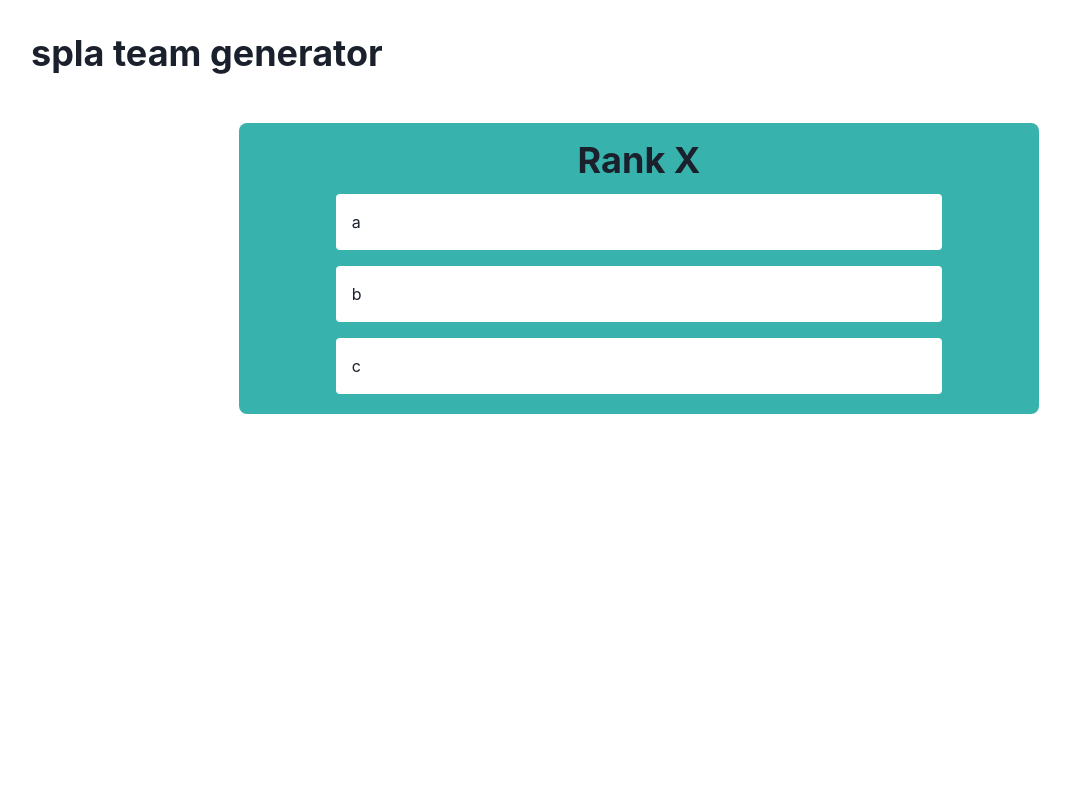
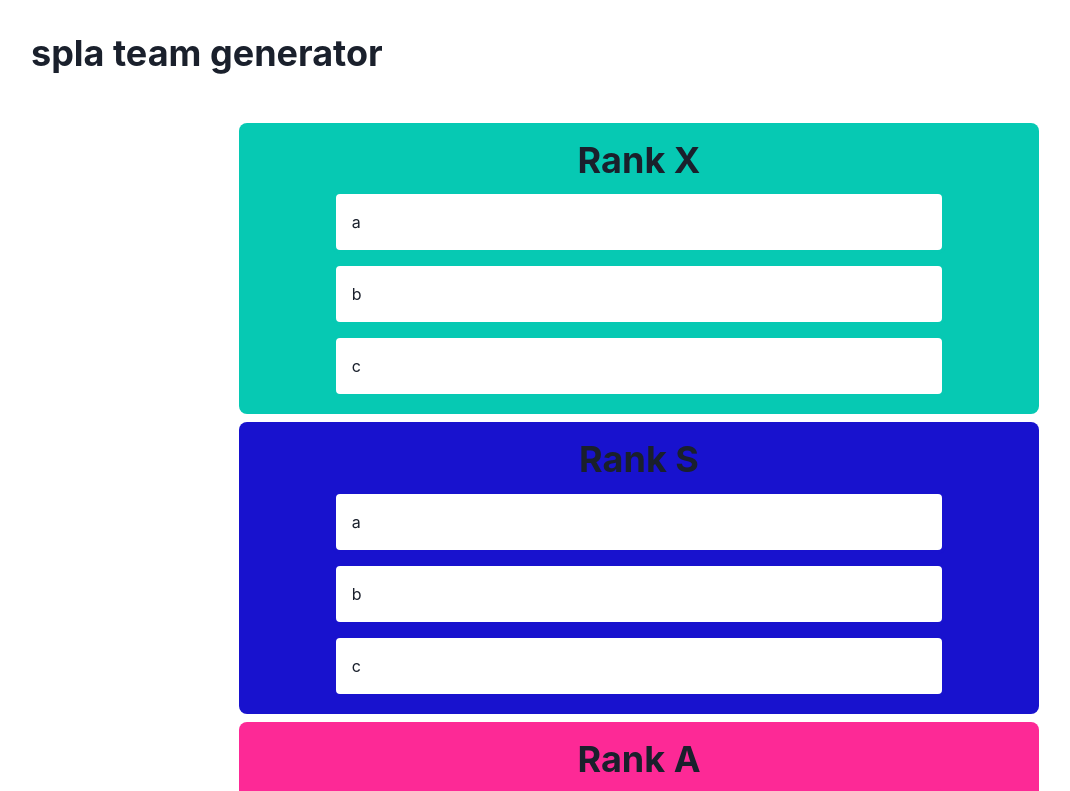
Before and after one commit to nanahiryu/spla3_team_generator, a Next.js app: page / in a window 1280 px wide. Shown: the top 791 px of the page, without its empty margins (1-1071 px from the left). Built offline with nearby package versions, Linux system fonts and the light colour scheme.

Commit message:
コンポーネントに分割

```diff
--- /dev/null
+++ b/components/organisms/RankCard.tsx
@@ -0,0 +1,39 @@
+import { Box, Flex, Heading, Text } from "@chakra-ui/react";
+import React, { useState } from "react";
+
+type RankCardProps = {
+  rank: string;
+  rankColor: string;
+};
+
+export const RankCard = ({ rank, rankColor }: RankCardProps) => {
+  const [userList, setUserList] = useState<Array<string>>(["a", "b", "c"]);
+  return (
+    <Flex
+      alignItems="center"
+      flexDirection="column"
+      w="80%"
+      maxW="800px"
+      gap="2"
+      py="4"
+      px="4"
+      bg={rankColor}
+      borderRadius="lg"
+    >
+      <Heading>Rank {rank}</Heading>
+      {userList.map((user) => (
+        <Box
+          key={user}
+          bg="white"
+          w="80%"
+          p="4"
+          border="4px"
+          borderColor={rankColor}
+          borderRadius="lg"
+        >
+          <Text>{user}</Text>
+        </Box>
+      ))}
+    </Flex>
+  );
+};
--- a/pages/index.tsx
+++ b/pages/index.tsx
@@ -1,9 +1,16 @@
 import { Box, Button, Flex, Heading, Text } from "@chakra-ui/react";
 import { useState } from "react";
 import { Header } from "../components/organisms/Header";
+import { RankCard } from "../components/organisms/RankCard";
+import { RankStateType } from "../types/RankCard";
 
 export default function Home() {
-  const [userList, setUserList] = useState<Array<string>>(["a", "b", "c"]);
+  const demoRankStateList: RankStateType[] = [
+    { rankName: "X", rankColor: "splaTarcoids" },
+    { rankName: "S", rankColor: "splaBlue" },
+    { rankName: "A", rankColor: "splaPink" },
+    { rankName: "B", rankColor: "splaOrange" },
+  ];
   return (
     <>
       <Header />
@@ -18,32 +25,13 @@ export default function Home() {
           gap="2"
           py="4"
         >
-          <Flex
-            alignItems="center"
-            flexDirection="column"
-            w="80%"
-            maxW="800px"
-            gap="2"
-            py="4"
-            px="4"
-            bg="teal.400"
-            borderRadius="lg"
-          >
-            <Heading>Rank X</Heading>
-            {userList.map((user) => (
-              <Box
-                key={user}
-                bg="white"
-                w="80%"
-                p="4"
-                border="4px"
-                borderColor="teal.400"
-                borderRadius="lg"
-              >
-                <Text>{user}</Text>
-              </Box>
-            ))}
-          </Flex>
+          {demoRankStateList.map((rankState) => (
+            <RankCard
+              key={rankState.rankName}
+              rank={rankState.rankName}
+              rankColor={rankState.rankColor}
+            ></RankCard>
+          ))}
         </Flex>
       </main>
     </>
```
